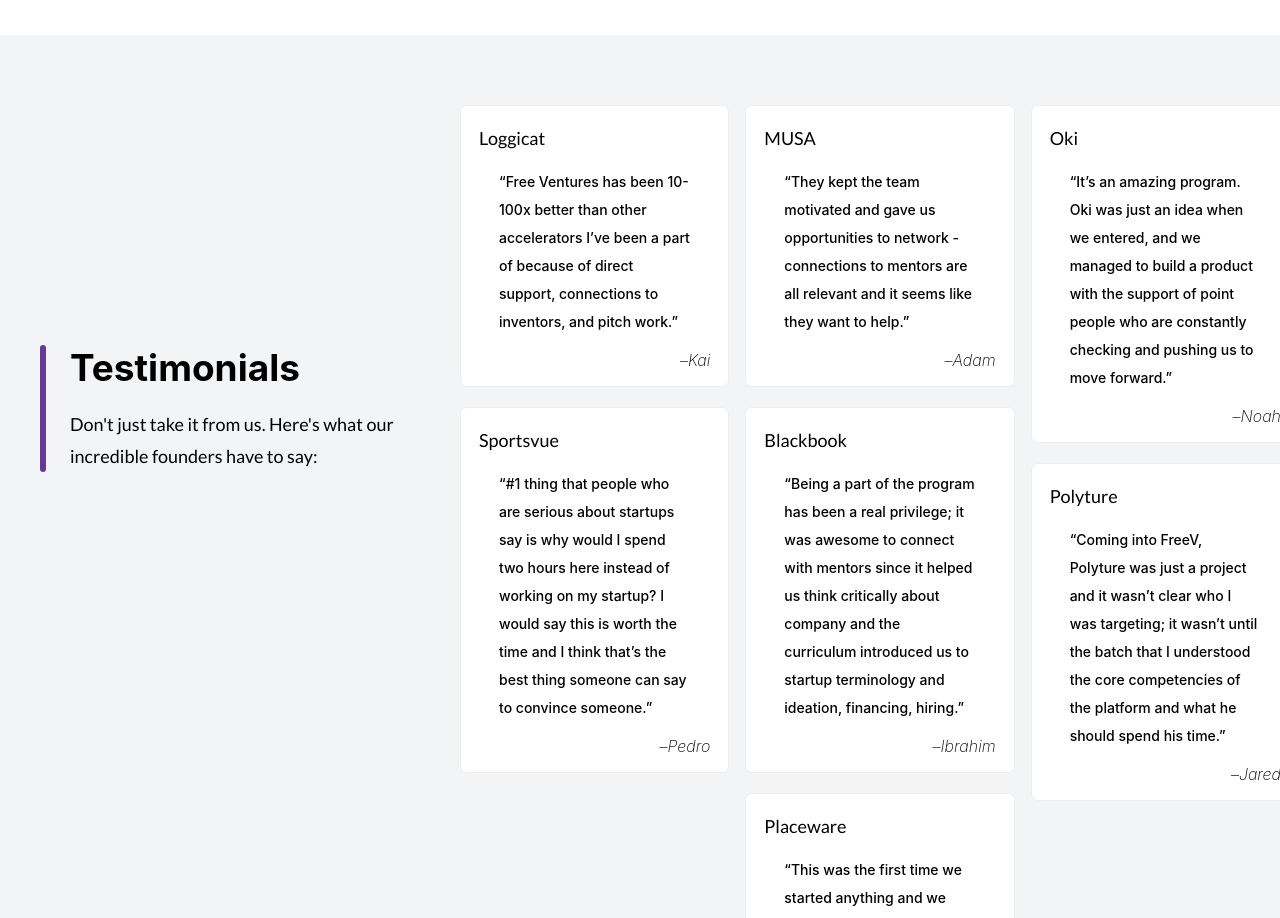
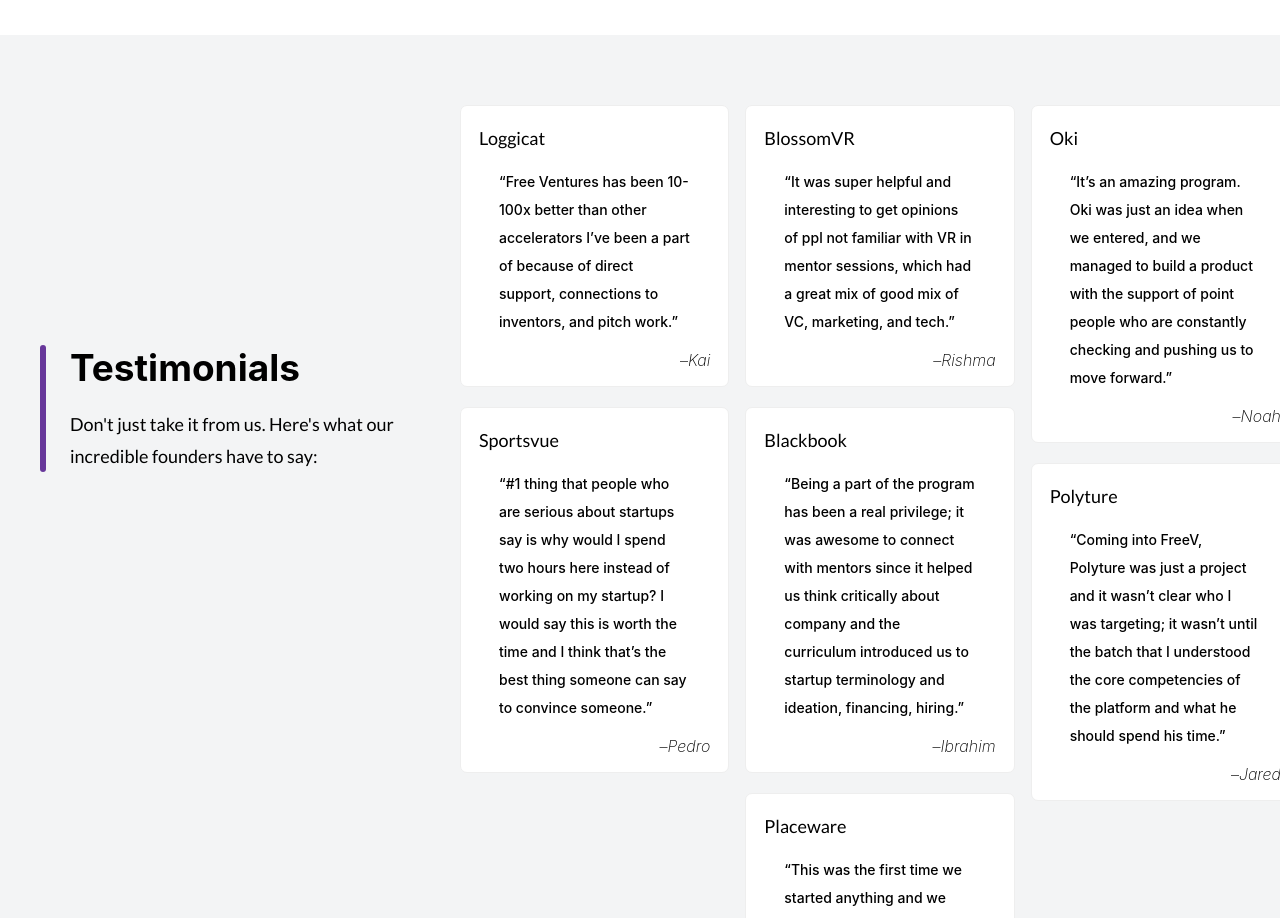
Before and after one commit to Free-Ventures-Cal/website, a React (Create React App) app: page / in a window 1280 px wide. Shown: the part 3940-4858 px from the top of the page. Built offline with nearby package versions, Linux system fonts and the light colour scheme.

Commit message:
[feat] testimonials: replace adam from musa with Rishma from blossomvr

```diff
--- a/src/Components/Home.js
+++ b/src/Components/Home.js
@@ -215,9 +215,9 @@ function Home() {
             text: "Coming into FreeV, Polyture was just a project and it wasn’t clear who I was targeting; it wasn’t until the batch that I understood the core competencies of the platform and what he should spend his time."
         },
         {
-            name: "Adam",
-            company: "MUSA",
-            text: "They kept the team motivated and gave us opportunities to network - connections to mentors are all relevant and it seems like they want to help."
+            name: "Rishma",
+            company: "BlossomVR",
+            text: "It was super helpful and interesting to get opinions of ppl not familiar with VR in mentor sessions, which had a great mix of good mix of VC, marketing, and tech."
         },
         {
             name: "Ibrahim",
```
